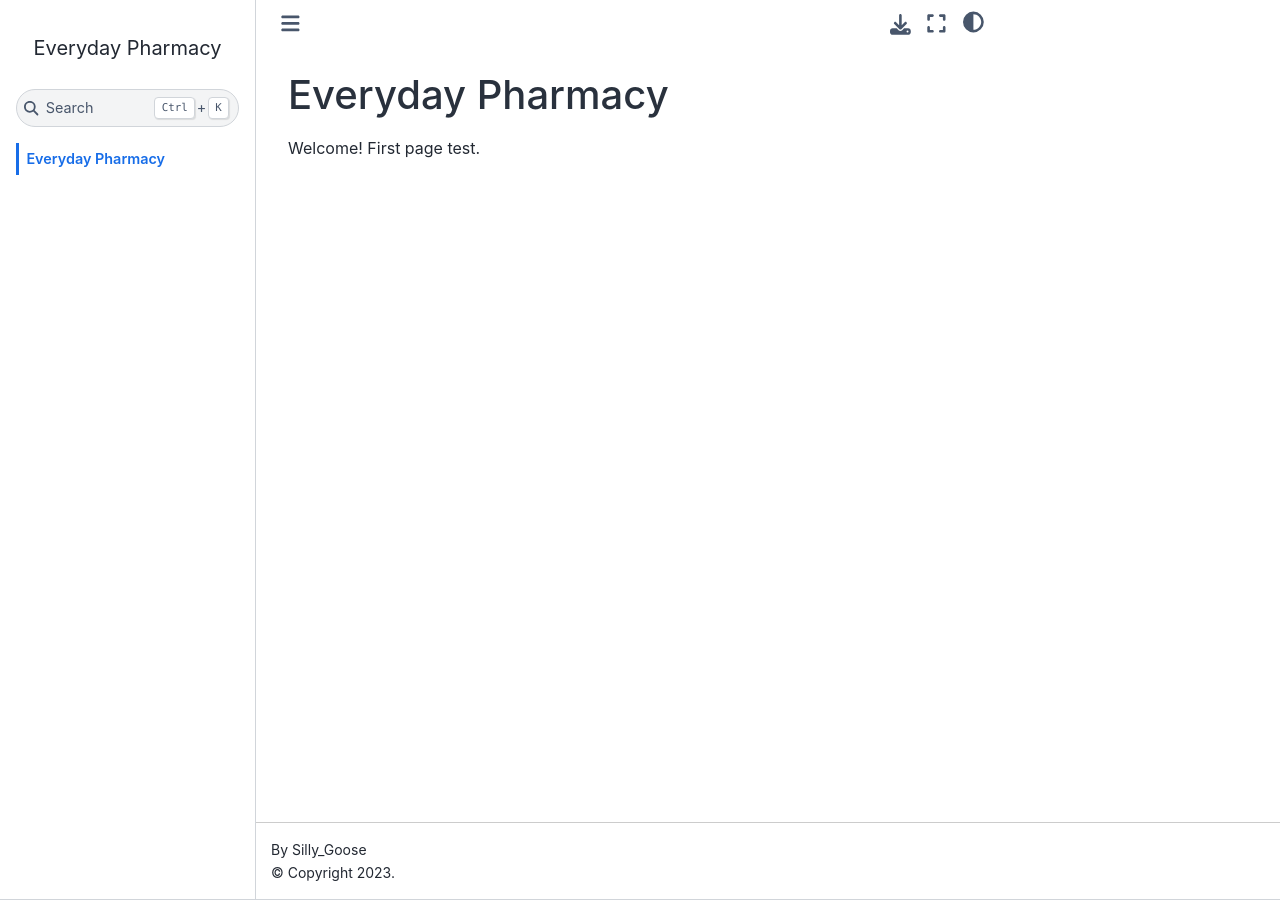
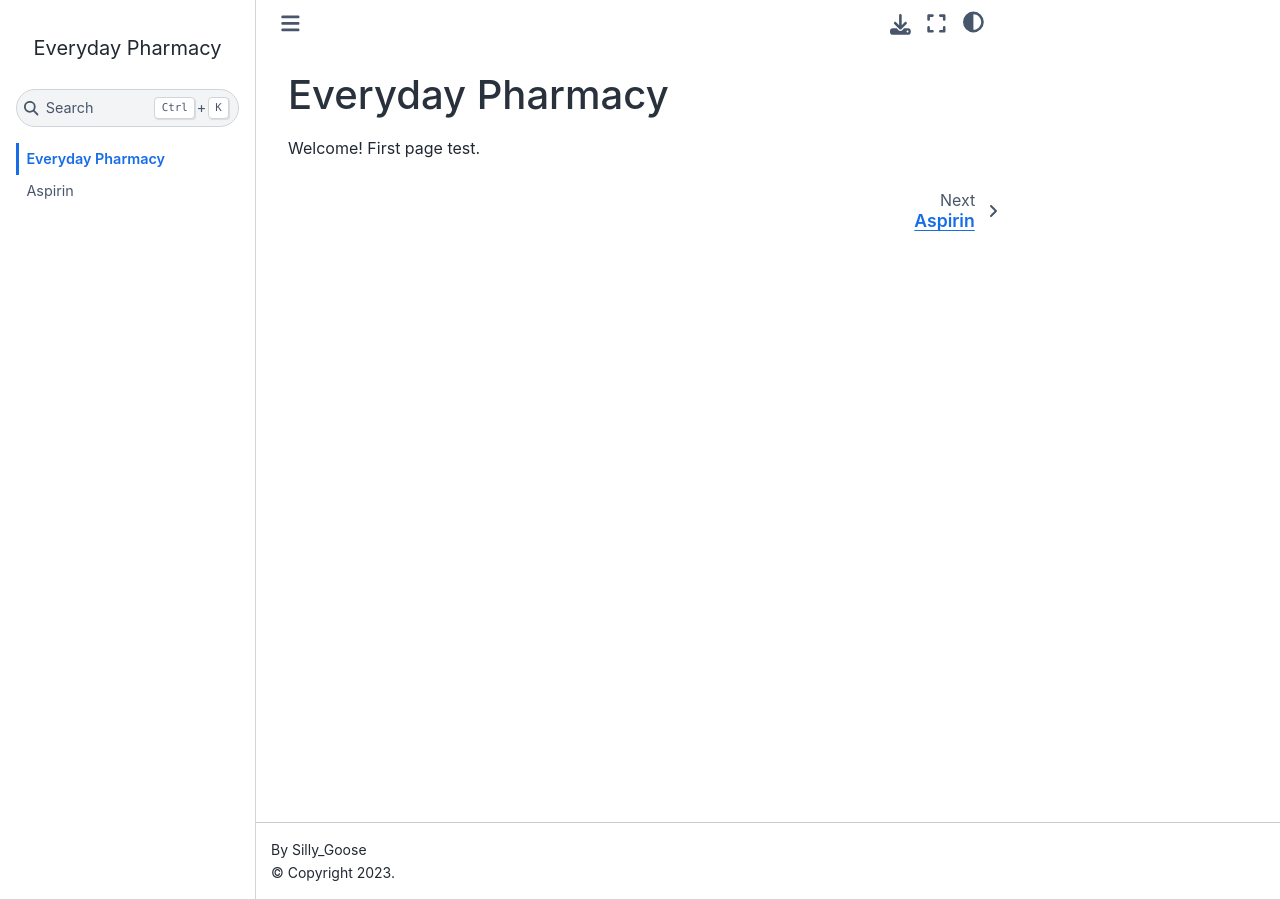
Before and after one commit to so-sonali/medchem-hub, a Jupyter Book: the page built from index.md, in a window 1280 px wide. Built offline with Jupyter Book 1.0.4 settings and Sphinx 7.4.7 and the Sphinx Book theme 1.1.4, drawn with Linux system fonts in a browser that asks for light colours.

Commit message:
Update _toc.yml

```diff
--- a/_toc.yml
+++ b/_toc.yml
@@ -1,2 +1,4 @@
 format: jb-book
 root: index
+chapters:
+  - file: aspirin/learn
```
